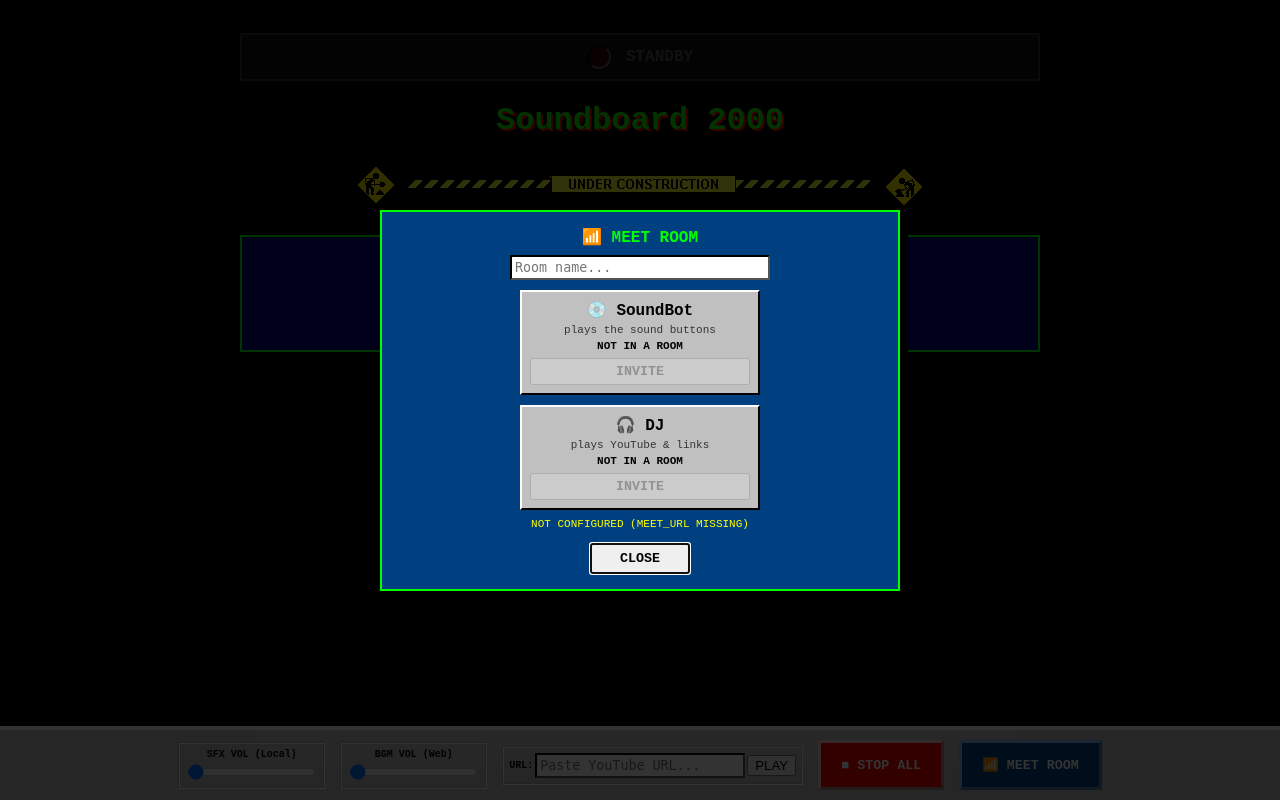
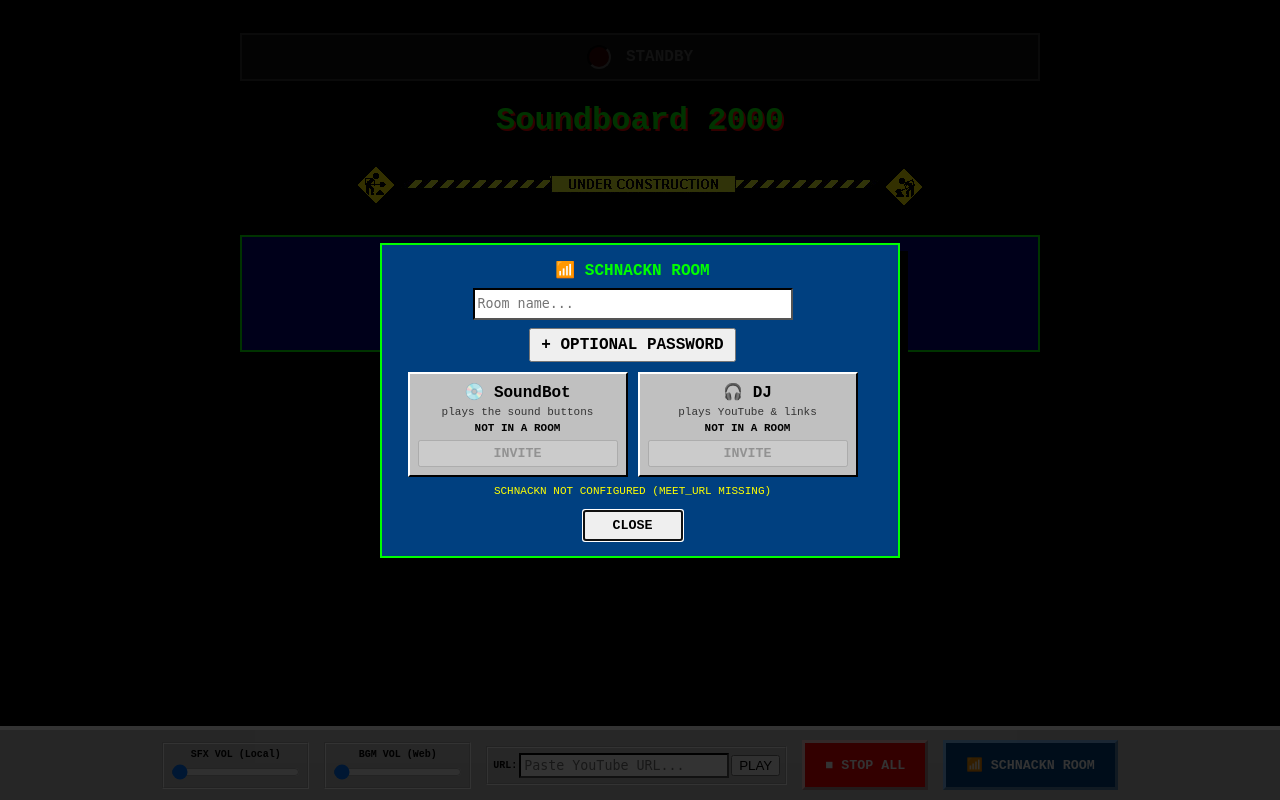
Before and after one commit to gymnae/mumblesoundboard, a Flask app: page / in a window 1280 px wide, after a click on "📶 SCHNACKN ROOM". Run offline with Flask 3, Linux system fonts and the light colour scheme; data that the repository does not hold is empty.

Commit message:
rename meet to schnackn

```diff
--- a/app.py
+++ b/app.py
@@ -439,10 +439,10 @@ class AudioEngine:
 
 audio_engine = AudioEngine()
 
-# --- MEET (LiveKit) BOTS ---
+# --- SCHNACKN (LiveKit) BOTS ---
 # Two independent participants, each invited to one room from the web UI:
 # SoundBot plays the sound buttons, DJ plays YouTube and other links. Listeners can
-# turn the DJ down in meet (per-person volume) and still hear the sound buttons.
+# turn the DJ down in Schnackn (per-person volume) and still hear the sound buttons.
 from meet_bot import MeetBot
 meet_bots = {
     'sound': MeetBot(audio_engine, os.getenv("MEET_BOT_NAME") or USER, label="SOUNDBOT"),
@@ -476,7 +476,7 @@ def mixer_loop():
     next_report = next_tick + AUDIO_METRICS_INTERVAL
     while True:
         sound_chunk, stream_chunk = audio_engine.get_chunks()
-        # feed Meet (non-blocking; drops chunk if consumer is behind)
+        # feed Schnackn (non-blocking; drops chunk if consumer is behind)
         if sound_chunk:
             meet_bots['sound'].feed(sound_chunk)
         if stream_chunk:
@@ -659,7 +659,7 @@ def meet_connect():
     if not room.strip():
         return "No room given", 400
     ok, msg = bot.connect(room.strip(), password)
-    return ("Meet connect: " + msg, 200) if ok else (msg, 409)
+    return ("Schnackn connect: " + msg, 200) if ok else (msg, 409)
 
 @app.route('/meet/disconnect', methods=['GET', 'POST'])
 def meet_disconnect():
@@ -667,7 +667,7 @@ def meet_disconnect():
     if not bot:
         return "Unknown bot (use bot=sound or bot=dj)", 400
     ok, msg = bot.disconnect()
-    return ("Meet disconnect: " + msg, 200) if ok else (msg, 409)
+    return ("Schnackn disconnect: " + msg, 200) if ok else (msg, 409)
 
 @app.route('/meet/status')
 def meet_status():
--- a/meet_bot.py
+++ b/meet_bot.py
@@ -1,11 +1,11 @@
 """
-LiveKit / Meet (meet.wxbu.de) integration for the Mumble Retro Soundboard.
+LiveKit / Schnackn (meet.wxbu.de) integration for the Mumble Retro Soundboard.
 
-Connects as a headless participant (bot) to a Meet room and streams the PCM
+Connects as a headless participant (bot) to a Schnackn room and streams the PCM
 it is fed into the room. Each MeetBot is one participant in one room at a
 time; the soundboard runs two of them (SoundBot and DJ).
 
-The Meet gateway URL comes from the MEET_URL environment variable. Room name
+The Schnackn gateway URL comes from the MEET_URL environment variable. Room name
 and optional password come from the web UI.
 
 Flow (matches https://github.com/gymnae/meet):
@@ -124,8 +124,8 @@ class MeetBot:
         return bool(self.meet_base_url)
 
     def _request_token(self):
-        """Ask the Meet gateway for a join token + LiveKit server URL."""
-        # Normalize the room name exactly like the Meet backend does
+        """Ask the Schnackn gateway for a join token + LiveKit server URL."""
+        # Normalize the room name exactly like the Schnackn backend does
         clean_room = self.room_name.strip().lower()
         clean_room = ''.join(c for c in clean_room if c.isalnum() or c in '-_')
 
@@ -152,7 +152,7 @@ class MeetBot:
                 detail = None
             if e.code == 401:
                 raise RuntimeError("Wrong room password") from None
-            raise RuntimeError(f"Meet refused the join ({detail or f'HTTP {e.code}'})") from None
+            raise RuntimeError(f"Schnackn refused the join ({detail or f'HTTP {e.code}'})") from None
 
         # A protected room answers without a token until a password is sent
         if data.get('requiresPassword'):
@@ -160,7 +160,7 @@ class MeetBot:
         token = data.get('token')
         server_url = data.get('serverUrl') or self._fallback_livekit_url
         if not token or not server_url:
-            raise RuntimeError("Meet gateway returned no token/serverUrl")
+            raise RuntimeError("Schnackn gateway returned no token/serverUrl")
         # allow forcing the signal endpoint (e.g. internal wireguard address)
         if self._override_livekit_url:
             server_url = self._override_livekit_url
@@ -175,7 +175,7 @@ class MeetBot:
             if self.connected:
                 return False, f"{self.bot_name} is already in a room. Let it leave first."
             if not self.configured:
-                return False, "Meet integration not configured (MEET_URL missing)."
+                return False, "Schnackn integration not configured (MEET_URL missing)."
 
             # tear down any stale previous session to avoid duplicate bots
             if self._thread and self._thread.is_alive():
@@ -306,8 +306,8 @@ class MeetBot:
                       "to LiveKit did not. If the soundboard runs on the same server or network as LiveKit, "
                       "set 'rtc.advertise_internal_ip: true' in livekit.yaml. See README: "
                       "'Troubleshooting: wait_pc_connection timed out'.")
-                raise RuntimeError("Signal OK, but no media path to meet's server (see soundboard log)") from None
-            raise RuntimeError("Couldn't connect to meet's media server (details in the soundboard log)") from None
+                raise RuntimeError("Signal OK, but no media path to Schnackn's server (see soundboard log)") from None
+            raise RuntimeError("Couldn't connect to Schnackn's media server (details in the soundboard log)") from None
         print(f"[{self.label}] Connected (media path established).")
 
         self._source = rtc.AudioSource(AUDIO_SAMPLE_RATE, AUDIO_CHANNELS)
--- a/templates/index.html
+++ b/templates/index.html
@@ -186,7 +186,7 @@
         }
 
         .stop-btn,
-        .meet-room-btn {
+        .schnackn-room-btn {
             color: white;
             font-family: inherit;
             font-weight: bold;
@@ -198,12 +198,12 @@
             background: #FF0000;
             border: 3px outset #FFCCCC;
         }
-        .meet-room-btn {
+        .schnackn-room-btn {
             background: #004080;
             border: 3px outset #80C0FF;
         }
         .stop-btn:active,
-        .meet-room-btn:active { border-style: inset; }
+        .schnackn-room-btn:active { border-style: inset; }
 
         .input-retro {
             border: 2px inset #000000;
@@ -213,7 +213,7 @@
             width: 200px;
         }
 
-        /* --- MEET BOTS: invite SoundBot and DJ into a meet room --- */
+        /* --- SCHNACKN BOTS: invite SoundBot and DJ into a room --- */
         .meet-modal {
             position: fixed;
             inset: 0;
@@ -221,24 +221,28 @@
             display: flex;
             align-items: center;
             justify-content: center;
-            padding: 20px;
+            padding: clamp(8px, 3vw, 20px);
             box-sizing: border-box;
             background: rgba(0, 0, 0, 0.8);
+            overscroll-behavior: contain;
         }
         .meet-modal[hidden] { display: none; }
         .meet-panel {
             border: 2px solid #00FF00;
             background: #004080;
-            padding: 15px;
+            padding: clamp(10px, 3vw, 15px);
             text-align: center;
             width: min(520px, 100%);
-            max-height: calc(100vh - 40px);
+            max-height: calc(100dvh - clamp(16px, 6vw, 40px));
             overflow-y: auto;
             box-sizing: border-box;
             box-shadow: 8px 8px 0 #000000;
+            scrollbar-gutter: stable;
         }
         .meet-panel h2 { margin: 0; font-size: 16px; }
-        .meet-panel .input-retro { width: 260px; max-width: 100%; box-sizing: border-box; margin: 8px 4px 0; }
+        .meet-room-fields { display: grid; justify-items: center; gap: 8px; margin-top: 8px; }
+        .meet-panel .input-retro { width: min(100%, 320px); box-sizing: border-box; margin: 0; min-height: 32px; }
+        .meet-password-toggle { font: inherit; font-weight: bold; padding: 6px 10px; cursor: pointer; }
         .meet-bots {
             display: flex;
             flex-wrap: wrap;
@@ -254,7 +258,8 @@
             border-bottom: 2px solid #000000;
             color: #000;
             padding: 8px;
-            width: 220px;
+            width: min(220px, 100%);
+            box-sizing: border-box;
             display: flex;
             flex-direction: column;
             gap: 4px;
@@ -274,6 +279,17 @@
             font-family: inherit;
             font-weight: bold;
             cursor: pointer;
+        }
+        @media (max-width: 560px) {
+            .meet-modal { align-items: flex-start; }
+            .meet-panel { width: 100%; box-shadow: 4px 4px 0 #000; }
+            .meet-bots { display: grid; grid-template-columns: 1fr; }
+            .meet-bot { width: 100%; }
+            .meet-bot button, .meet-close-btn, .meet-password-toggle { min-height: 44px; }
+        }
+        @media (max-height: 520px) {
+            .meet-modal { align-items: flex-start; }
+            .meet-panel { max-height: calc(100dvh - 16px); }
         }
     </style>
 </head>
@@ -334,14 +350,17 @@
         </div>
 
         <button class="stop-btn" onclick="stopAll()">■ STOP ALL</button>
-        <button id="meet-room-open" class="meet-room-btn" type="button" onclick="openMeetModal()" aria-haspopup="dialog" aria-controls="meet-modal" aria-expanded="false">📶 MEET ROOM</button>
+        <button id="meet-room-open" class="schnackn-room-btn" type="button" onclick="openMeetModal()" aria-haspopup="dialog" aria-controls="meet-modal" aria-expanded="false">📶 SCHNACKN ROOM</button>
     </div>
 
     <div id="meet-modal" class="meet-modal" hidden onclick="meetBackdropClick(event)">
         <div class="meet-panel" id="meet-panel" role="dialog" aria-modal="true" aria-labelledby="meet-modal-title">
-            <h2 id="meet-modal-title">📶 MEET ROOM</h2>
-            <input type="text" id="meet-room" class="input-retro" placeholder="Room name..." autocomplete="off" spellcheck="false" aria-label="Meet room name">
-            <input type="password" id="meet-pass" class="input-retro" placeholder="Room password..." autocomplete="off" aria-label="Meet room password" hidden>
+            <h2 id="meet-modal-title">📶 SCHNACKN ROOM</h2>
+            <div class="meet-room-fields">
+                <input type="text" id="meet-room" class="input-retro" placeholder="Room name..." autocomplete="off" spellcheck="false" aria-label="Schnackn room name">
+                <button type="button" id="meet-password-toggle" class="meet-password-toggle" onclick="toggleMeetPassword()" aria-controls="meet-pass" aria-expanded="false">+ OPTIONAL PASSWORD</button>
+                <input type="password" id="meet-pass" class="input-retro" placeholder="Room password..." autocomplete="off" aria-label="Schnackn room password" hidden>
+            </div>
             <div class="meet-bots">
                 <div class="meet-bot" data-bot="sound">
                     <div class="meet-bot-name">💿 <span class="bot-name">SoundBot</span></div>
@@ -437,7 +456,7 @@
             }
         }
 
-       // --- MEET BOTS -------------------------------------------------------
+       // --- SCHNACKN BOTS ---------------------------------------------------
        // The room name is never shown once a bot is in a room.
        let meetModalTrigger = null;
 
@@ -490,12 +509,22 @@
            document.getElementById('meet-note').innerText = text || '';
        }
 
+       function setMeetPasswordVisible(visible, focus = false) {
+           const pass = document.getElementById('meet-pass');
+           const toggle = document.getElementById('meet-password-toggle');
+           pass.hidden = !visible;
+           toggle.setAttribute('aria-expanded', String(visible));
+           toggle.innerText = visible ? '− REMOVE OPTIONAL PASSWORD' : '+ OPTIONAL PASSWORD';
+           if (!visible) pass.value = '';
+           if (visible && focus) pass.focus();
+       }
+
+       function toggleMeetPassword() {
+           setMeetPasswordVisible(document.getElementById('meet-pass').hidden, true);
+       }
+
        function showMeetPassword() {
-           const pass = document.getElementById('meet-pass');
-           if (pass.hidden) {
-               pass.hidden = false;
-               pass.focus();
-           }
+           setMeetPasswordVisible(true, true);
        }
 
        function updateMeetStatus(meet) {
@@ -503,7 +532,7 @@
            meetState = meet;
            const configured = MEET_BOTS.some(key => meet[key] && meet[key].configured);
            document.getElementById('meet-room').disabled = !configured;
-           if (!configured) meetNote('NOT CONFIGURED (MEET_URL MISSING)');
+           if (!configured) meetNote('SCHNACKN NOT CONFIGURED (MEET_URL MISSING)');
 
            MEET_BOTS.forEach(key => {
                const bot = meet[key];
@@ -547,7 +576,8 @@
                    return;
                }
                body.set('room', room);
-               body.set('password', document.getElementById('meet-pass').value);
+               const pass = document.getElementById('meet-pass');
+               body.set('password', pass.hidden ? '' : pass.value);
            }
            meetNote('');
            meetPending[key] = true;
```
Also changed, not shown: test_meet_bot.py (+58 -1 lines), README.md.
